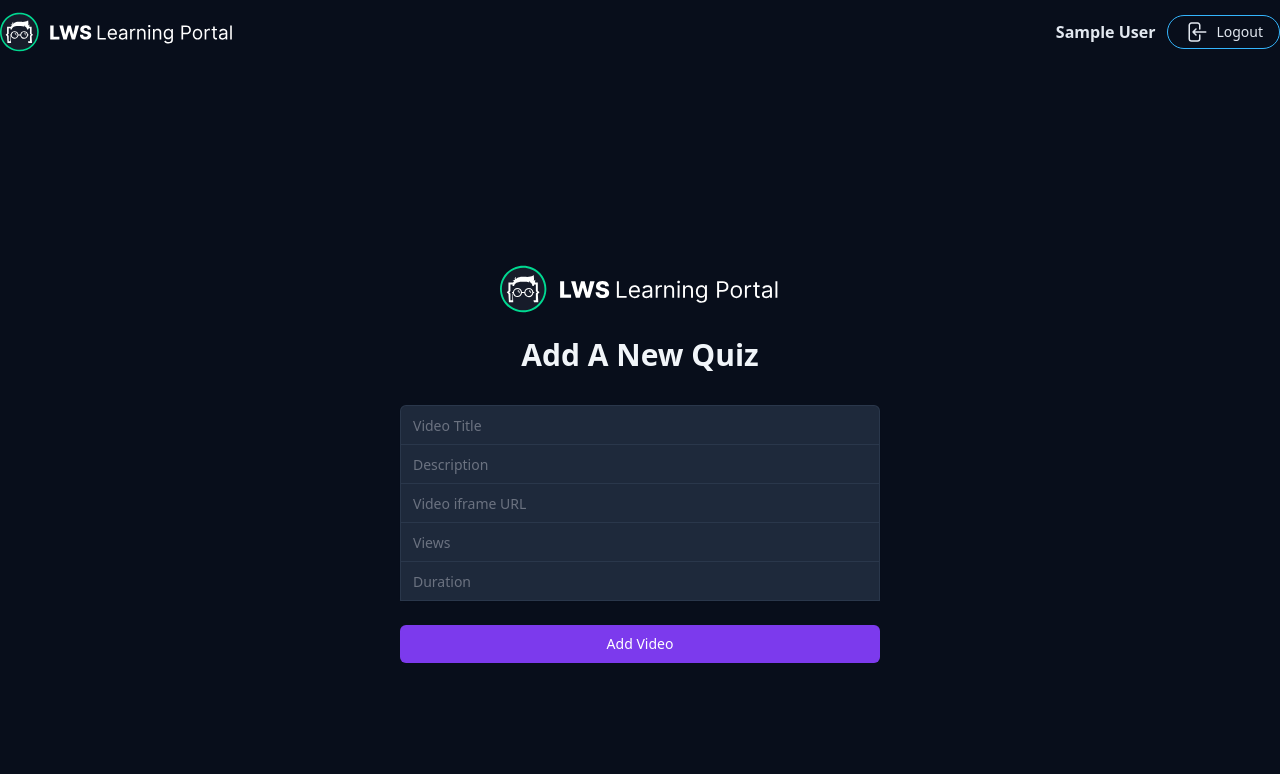
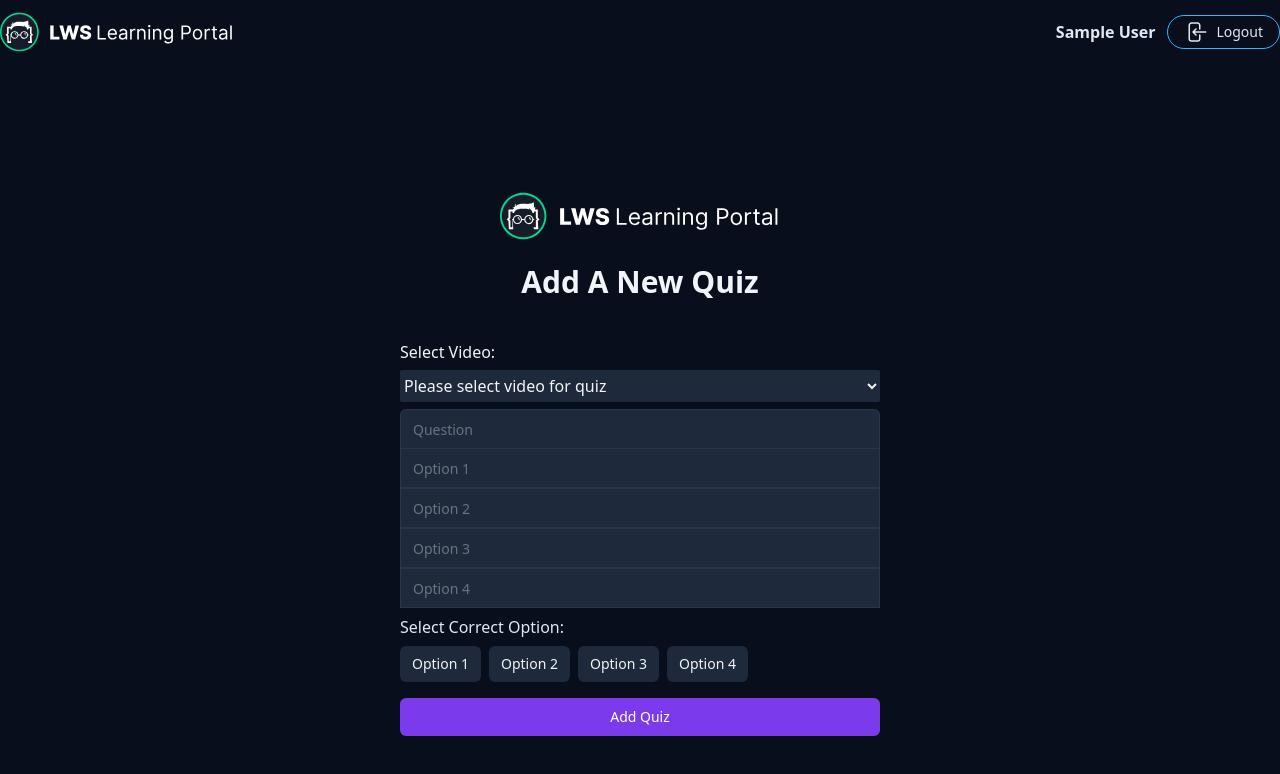
Before and after one commit to devabutaher/learning-portal, a React (Vite) app: page /add-quiz in a window 1280 px wide. Shown: the top 774 px of the page. Built offline with nearby package versions, Linux system fonts and the light colour scheme; data requests are answered from the project's data file; sample sign-in values are in the browser's storage.

Commit message:
quiz form for add or edit

```diff
--- a/src/component/QuizForm.tsx
+++ b/src/component/QuizForm.tsx
@@ -1,6 +1,7 @@
 import { useEffect, useState } from "react";
 import { useNavigate } from "react-router-dom";
 import { useAddQuizMutation } from "../redux/features/quiz/quizApi";
+import { useGetVideosQuery } from "../redux/features/videos/videosApi";
 
 const QuizForm = ({
   initialData,
@@ -10,34 +11,56 @@ const QuizForm = ({
   isEditSuccess,
   editQuiz,
 }) => {
+  const [addQuiz, { isLoading, isError, error, isSuccess }] =
+    useAddQuizMutation();
+  const { data: videos } = useGetVideosQuery();
+
+  const [formData, setFormData] = useState({
+    question: "",
+    option1: "",
+    option2: "",
+    option3: "",
+    option4: "",
+  });
+  const [selected_video, setSelected_Video] = useState({
+    video_id: "",
+    video_title: "",
+  });
+
+  const [correctOption, setCorrectOption] = useState(null);
+  const [isUpdate, setIsUpdate] = useState(false);
+  const [localError, setLocalError] = useState("");
   const navigate = useNavigate();
 
-  const [formData, setFormData] = useState({
-    title: "",
-    description: "",
-    url: "",
-    views: "",
-    duration: "",
-  });
-
-  const [isUpdate, setIsUpdate] = useState(false);
-
-  const [addQuiz, { isLoading, isError, error, isSuccess }] =
-    useAddQuizMutation();
-
+  // set initial form data when edited data is loaded
   useEffect(() => {
     if (initialData && initialData.id) {
       setIsUpdate(true);
-      setFormData(initialData);
+      setFormData({
+        question: initialData.question,
+        option1: initialData.options[0].option,
+        option2: initialData.options[1].option,
+        option3: initialData.options[2].option,
+        option4: initialData.options[3].option,
+      });
+      setSelected_Video({
+        video_id: initialData.video_id,
+        video_title: initialData.video_title,
+      });
+      setCorrectOption(
+        initialData.options.find((option) => option.isCorrect).id
+      );
     }
   }, [initialData]);
 
+  // if add or delete successfully navigate to quizzes page
   useEffect(() => {
     if (isSuccess || isEditSuccess) {
-      navigate("/videos");
+      navigate("/quizzes");
     }
   }, [isSuccess, navigate, isEditSuccess]);
 
+  // handle input form value change
   const handleChange = (e) => {
     const { name, value } = e.target;
     setFormData({
@@ -46,11 +69,33 @@ const QuizForm = ({
     });
   };
 
+  // handle form submission
   const handleSubmit = (e) => {
     e.preventDefault();
 
+    // setLocalError if correct option and video is not selected
+    if (!correctOption && !selected_video.video_id) {
+      setLocalError("Please select video and correct option");
+      return;
+    } else if (!correctOption) {
+      setLocalError("Please select an correct option");
+      return;
+    } else if (!selected_video.video_id) {
+      setLocalError("Please select a video");
+      return;
+    }
+
+    // data send to backend
+    const { question, option1, option2, option3, option4 } = formData;
     const data = {
-      ...formData,
+      question,
+      options: [
+        { id: 1, option: option1, isCorrect: correctOption === 1 },
+        { id: 2, option: option2, isCorrect: correctOption === 2 },
+        { id: 3, option: option3, isCorrect: correctOption === 3 },
+        { id: 4, option: option4, isCorrect: correctOption === 4 },
+      ],
+      ...selected_video,
       createdAt: new Date(),
     };
 
@@ -62,100 +107,125 @@ const QuizForm = ({
   };
 
   return (
-    <form onSubmit={handleSubmit} className="mt-8 space-y-6" method="POST">
-      {isError ||
-        (isEditError && (
-          <p className="text-red-500">{error?.data || editError?.data}</p>
+    <form onSubmit={handleSubmit} className="mt-8" method="POST">
+      {(isError || isEditError || localError) && (
+        <p className="text-red-500">
+          {error?.data || editError?.data || localError}
+        </p>
+      )}
+      <div className="rounded-md shadow-sm -space-y-px">
+        <div className="py-2">
+          <label
+            htmlFor="select_video"
+            className="block font-medium text-gray-100"
+          >
+            Select Video:
+          </label>
+
+          <select
+            name="select_video"
+            id="select_video"
+            className="mt-1.5 w-full rounded-sm border-gray-300 text-gray-100 py-1 bg-slate-800"
+            onChange={(e) => setSelected_Video(JSON.parse(e.target.value))}
+          >
+            <option value="" hidden>
+              Please select video for quiz
+            </option>
+            {videos?.map((video) => (
+              <option
+                key={video.id}
+                value={JSON.stringify({
+                  video_id: video.id,
+                  video_title: video.title,
+                })}
+                selected={video.id === selected_video.video_id}
+              >
+                {video.title}
+              </option>
             ))}
-      <div className="rounded-md shadow-sm -space-y-px">
+          </select>
+        </div>
+
         <div>
-          <label htmlFor="title" className="sr-only">
-            Title
+          <label htmlFor="question" className="sr-only">
+            Question
           </label>
           <input
-            value={formData.title}
+            value={formData.question}
             onChange={handleChange}
-            id="title"
-            name="title"
+            id="question"
+            name="question"
             type="text"
             required
             className="login-input h-10 rounded-t-md"
-            placeholder="Video Title"
+            placeholder="Question"
           />
         </div>
         <div>
-          <label htmlFor="description" className="sr-only">
-            Description
+          {[1, 2, 3, 4].map((optionNumber) => (
+            <div key={optionNumber}>
+              <label htmlFor={`option${optionNumber}`} className="sr-only">
+                Option {optionNumber}
               </label>
               <input
-            value={formData.description}
+                value={formData[`option${optionNumber}`]}
                 onChange={handleChange}
-            id="description"
-            name="description"
-            type="text"
-            required
-            className="login-input h-10 "
-            placeholder="Description"
-          />
-        </div>
-        <div>
-          <label htmlFor="url" className="sr-only">
-            URL
-          </label>
-          <input
-            value={formData.url}
-            onChange={handleChange}
-            id="url"
-            name="url"
+                id={`option${optionNumber}`}
+                name={`option${optionNumber}`}
                 type="text"
                 required
                 className="login-input h-10"
-            placeholder="Video iframe URL"
+                placeholder={`Option ${optionNumber}`}
               />
             </div>
-        <div>
-          <label htmlFor="views" className="sr-only">
-            Views
+          ))}
+        </div>
+
+        <h1 className="py-2 font-medium">Select Correct Option:</h1>
+
+        {/* select correct option */}
+        <fieldset className="flex flex-wrap gap-2 pb-4">
+          <legend className="sr-only">Correct Option</legend>
+
+          {["Option 1", "Option 2", "Option 3", "Option 4"].map(
+            (option, index) => (
+              <div key={index}>
+                <label
+                  htmlFor={`select_option${index + 1}`}
+                  className={`flex cursor-pointer items-center justify-center rounded-md bg-slate-800 px-3 py-2 text-gray-100 ${
+                    correctOption === index + 1
+                      ? "border-violet-600 bg-violet-600 text-white"
+                      : ""
+                  }`}
+                >
+                  <input
+                    type="radio"
+                    name="ColorOption"
+                    value={`select_option${index + 1}`}
+                    id={`select_option${index + 1}`}
+                    className="sr-only"
+                    checked={correctOption === index + 1}
+                    onChange={() => setCorrectOption(index + 1)}
+                  />
+                  <p className="text-sm font-medium select-none">{option}</p>
                 </label>
-          <input
-            value={formData.views}
-            onChange={handleChange}
-            id="views"
-            name="views"
-            type="text"
-            required
-            className="login-input h-10"
-            placeholder="Views"
-          />
               </div>
-        <div>
-          <label htmlFor="duration" className="sr-only">
-            Duration
-          </label>
-          <input
-            value={formData.duration}
-            onChange={handleChange}
-            id="duration"
-            name="duration"
-            type="text"
-            required
-            className="login-input h-10"
-            placeholder="Duration"
-          />
-        </div>
+            )
+          )}
+        </fieldset>
       </div>
 
       <div>
         <button
           disabled={isLoading || isEditLoading}
           type="submit"
-          className="group relative w-full flex justify-center py-2 px-4 border border-transparent text-sm font-medium rounded-md text-white bg-violet-600 hover:bg-violet-700 focus:outline-none focus:ring-2 focus:ring-offset-2 focus:ring-violet-500"
+          className="group relative w-full flex justify-center py-2 px-4 border border-transparent text-sm font-medium select-none rounded-md text-white bg-violet-600 hover:bg-violet-700 focus:outline-none focus:ring-2 focus:ring-offset-2 focus:ring-violet-500"
         >
           {isLoading || isEditLoading
             ? "Loading..."
             : isUpdate
-            ? "Update Video"
-            : "Add Video"}
+            ? "Update Quiz"
+            : "Add Quiz"}
         </button>
       </div>
     </form>
```
Lines whose indentation alone changed are shown as unchanged.
